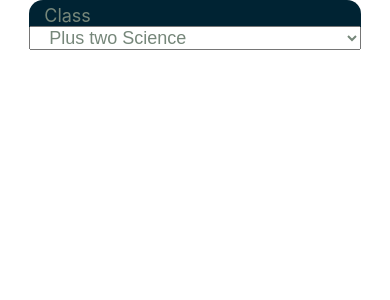
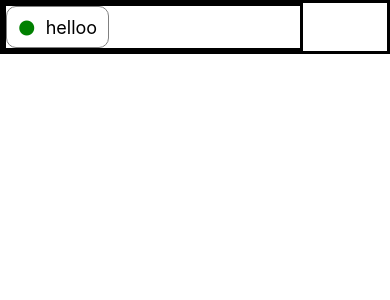
Before and after one commit to anilbdev/eduApp, a React Native app: screen / in a window 390 px wide. Shown: the top 300 px of the page. Built offline with nearby package versions, Linux system fonts and the light colour scheme.

Commit message:
Scroll view working

```diff
--- a/App.js
+++ b/App.js
@@ -5,7 +5,7 @@ import { SafeAreaProvider } from 'react-native-safe-area-context';
 
 
 import Routes from './src/navigation/Routes'
-import { Home,SelectClass } from './src/index';
+import { Home,SelectSubject } from './src/index';
 
 
 
@@ -15,7 +15,7 @@ const App = () => {
       <ScrollView>
         {/* <Routes/> */}
         {/* <Home /> */}
-        <SelectClass/>
+        <SelectSubject/>
       </ScrollView>
     </SafeAreaProvider>
   )
--- /dev/null
+++ b/src/components/Home/SelectSubject.js
@@ -0,0 +1,30 @@
+import React, { Component } from 'react'
+import { Text, StyleSheet, View, ScrollView, Dimensions } from 'react-native'
+import {ItemButton} from '../../index'
+//component//
+export default class SelectSubject extends Component {
+    render() {
+        return (
+            <View style={styles.container}>
+                <ScrollView
+                    horizontal
+                >
+                    <View style={styles.buttonStyle}>
+                    <ItemButton/>
+                    </View>
+
+
+                </ScrollView>
+            </View>
+        )
+    }
+}
+const styles = StyleSheet.create({
+    container:{
+        borderWidth:3
+    },
+    buttonStyle:{
+        width:300,
+        borderWidth:3
+    }
+})
--- a/src/index.js
+++ b/src/index.js
@@ -24,6 +24,7 @@ export {default as SquareButton} from './components/Home/SquareButton'
 export {default as Header} from './components/Home/Header'
 export {default as HomeMessge} from './components/Home/HomeMessge'
 export {default as SelectClass} from './components/Home/SelectClass'
+export {default as SelectSubject} from './components/Home/SelectSubject'
 
 //constants  **below//
 export {default as navigationStrings} from './constants/navigationStrings'
--- a/src/screens/Home.js
+++ b/src/screens/Home.js
@@ -1,21 +1,26 @@
 import React, { Component } from 'react'
 import { Text, StyleSheet, View } from 'react-native'
-import {Header,HomeMessge,SelectClass } from '..'
+import {
+    Header,
+    HomeMessge,
+    SelectClass,
+    SelectSubject
+} from '..'
 export default class Home extends Component {
     render() {
         return (
             <View style={styles.container}>
                 <View style={styles.headerContainer}>
-                   <Header/>
+                    <Header />
                 </View>
                 <View style={styles.messageContainer}>
-                    <HomeMessge/>
+                    <HomeMessge />
                 </View>
                 <View style={styles.selectClassContainer}>
-                    <SelectClass/>
+                    <SelectClass />
                 </View>
                 <View style={styles.selectSubjectContainer}>
-                    <Text>selectSubject</Text>
+                    <SelectSubject/>
                 </View>
                 <View style={styles.recentCourseContainer}>
                     <Text>recentCourse</Text>
```
